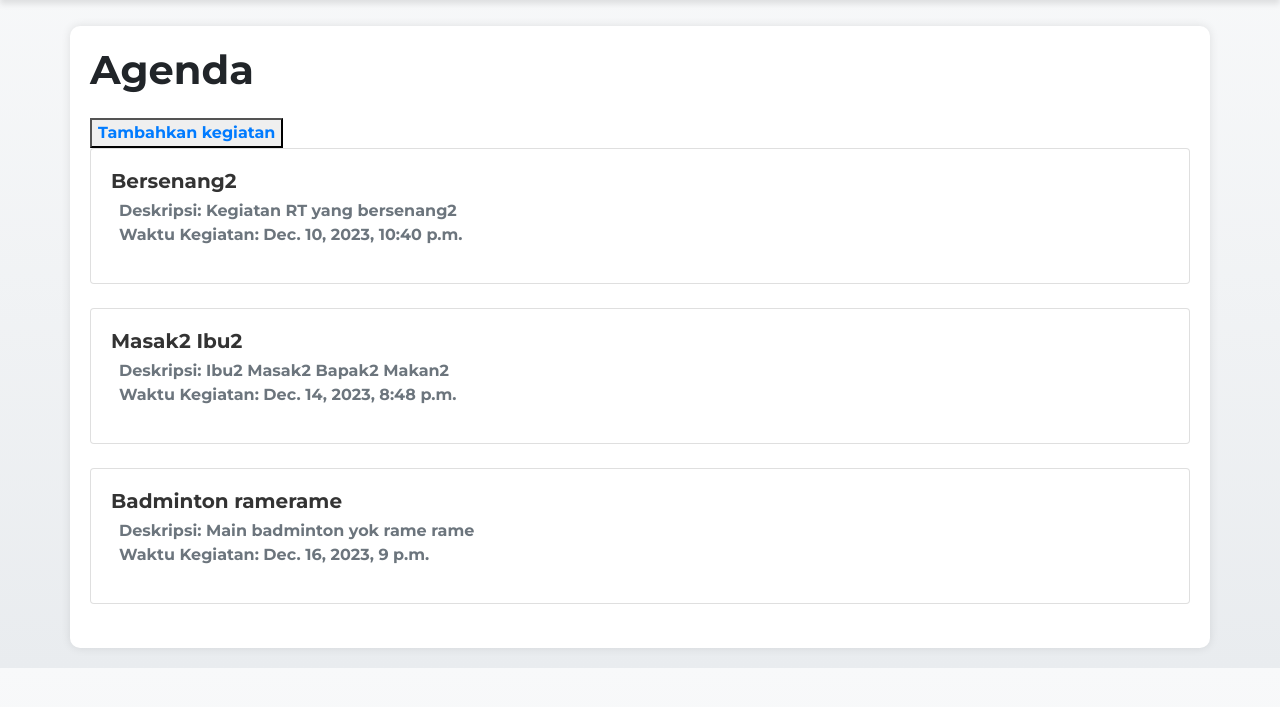
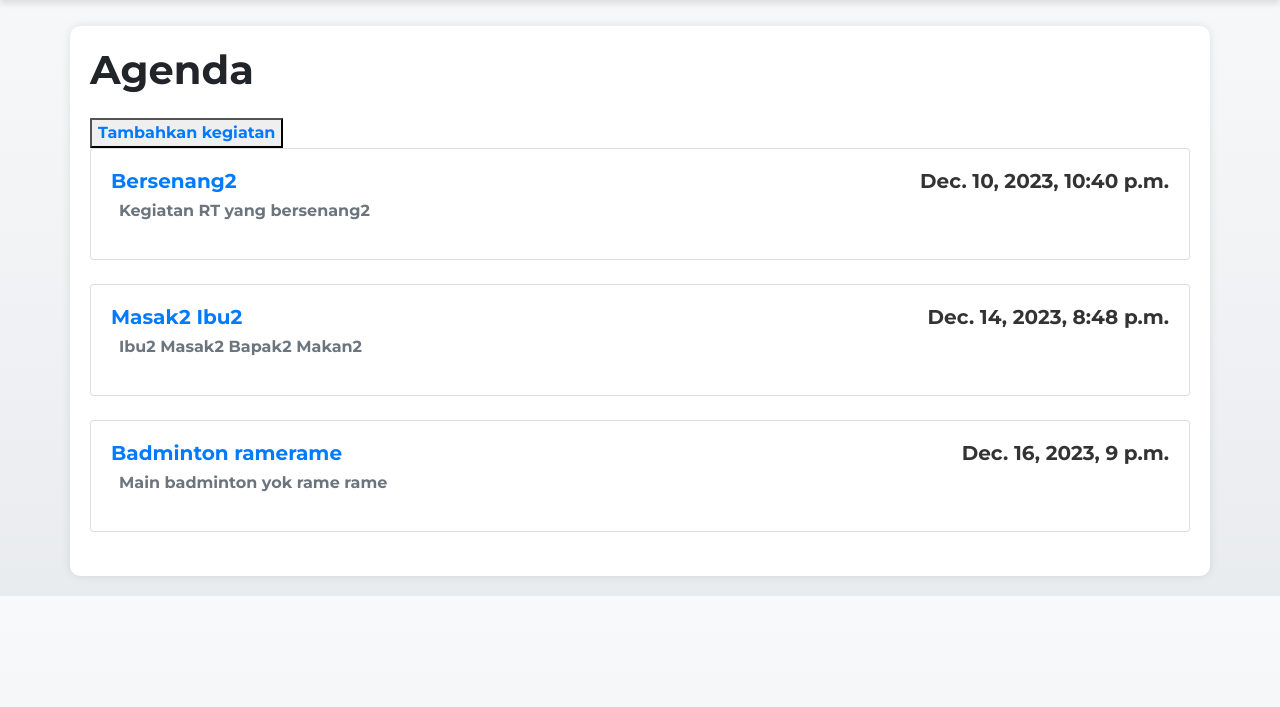
Before and after one commit to RukunChat/rukunchat-backend, a Django app: page /agenda/ in a window 1280 px wide. Shown: the part 70-777 px from the top of the page. Run offline with Django 4.2, Linux system fonts and the light colour scheme; a user stored in the database is signed in; data comes from the database, SQL or seed files in the repository; both versions use the stored data as it was after the commit; some libraries are stand-ins or nearby versions.

Commit message:
addind reference to detail view when namaKegiatan is clicked

```diff
--- a/agenda/templates/agenda/index.html
+++ b/agenda/templates/agenda/index.html
@@ -126,17 +126,16 @@
         <div class="card mb-4">
             <div class="card-body">
                 <h5 class="card-title">
-                    <span>{{ item.namaKegiatan }}</span>
+                    <span><a href="{% url 'agenda:detail' item.id %}">{{ item.namaKegiatan }}</a></span>
+                    <span>{{ item.waktuKegiatan }}</span>
                 </h5>
                 <p class="card-subtitle mb-3 text-muted">
                     <span class="d-flex align-items-center">
 					<span class="ml-2">
-						Deskripsi: {{ item.deskripsiKegiatan }} <br>
-						Waktu Kegiatan: {{ item.waktuKegiatan }} <br>
+						{{ item.deskripsiKegiatan|truncatewords:10 }} <br>
 					</span>
                     </span>
                 </p>
-                <p class="card-text">{{ item.deskripsi|truncatewords:150 }}{% if item.deskripsi|length > 150 %}...{% endif %}</p>
             </div>
         </div>
     {% endfor %}
```
Also changed, not shown: db.sqlite3.
